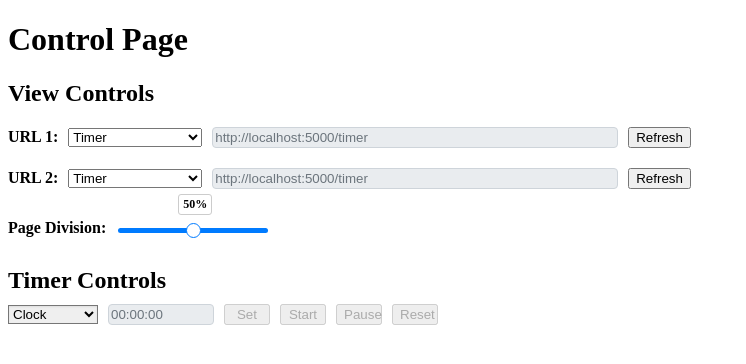
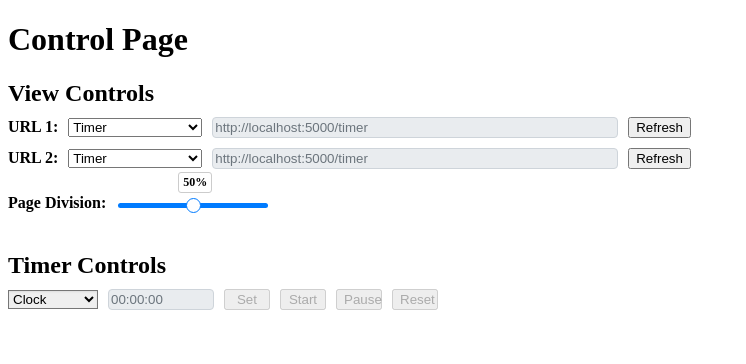
Before and after one commit to MCSstrike/MultiScreenPresenter, a Flask app: page /control in a window 1280 px wide. Shown: the top 364 px of the page, without its empty margins (0-746 px from the left). Run offline with Flask 3, Linux system fonts and the light colour scheme; some libraries are stand-ins or nearby versions.

Commit message:
Updated the formatting for the control page so the new timer controls match the other controls. Made css formatting on control page more consistent

```diff
--- a/MultiScreenManager.py
+++ b/MultiScreenManager.py
@@ -96,15 +96,13 @@ def update_timer():
     return {"status": "success"}
 
 
-@socketio.on("connect")
-def handle_connect():
-    print("Client connected")
+#@socketio.on("connect")
+#def handle_connect():
+    # Handle connect event
 
-
-@socketio.on("disconnect")
-def handle_disconnect():
-    print("Client disconnected")
-
+#@socketio.on("disconnect")
+#def handle_disconnect():
+    # Handle disconnect event
 
 @app.route("/control", methods=["GET", "POST"])
 def control():
--- a/static/control.css
+++ b/static/control.css
@@ -52,7 +52,7 @@ input[type="range"].gray::-moz-range-thumb {
 
 .slider-value {
     position: absolute;
-    top: -25px;
+    top: -22px;
     left: 0;
     transform: translateX(-50%);
     font-size: 12px;
@@ -67,9 +67,15 @@ input[type="range"].gray::-moz-range-thumb {
 
 /* URL controls */
 .url-controls {
-    margin-bottom: 20px;
+    margin-bottom: 10px;
     display: flex;
     align-items: center;
+}
+
+/* URL title styling */
+.view-container h2 {
+    margin-bottom: 10px;
+    font-size: 1.5em; /* Ensure consistent heading size */
 }
 
 .url-controls label {
@@ -85,7 +91,7 @@ input[type="range"].gray::-moz-range-thumb {
 .slider-container {
     display: flex;
     align-items: center;
-    margin-top: 30px;
+    margin-top: 25px;
 }
 
 .slider-container label {
@@ -122,24 +128,22 @@ input[type="text"]:disabled {
     /*box-sizing: border-box; /* Include padding and borders in the width */
 }
 
-
-
 /* Timer container styling */
 .timer-container {
-    margin-top: 30px;
+    margin-top: 20px;
     display: flex;
     flex-direction: column; /* Stack elements vertically */
-    gap: 10px; /* Space between the title and controls */
 }
 
 /* Timer title styling */
 .timer-container h2 {
-    margin: 0; /* Remove extra margins */
+    margin-bottom: 10px;
     font-size: 1.5em; /* Ensure consistent heading size */
 }
 
 /* Timer controls styling */
 .timer-controls {
+    margin-bottom: 10px;
     display: flex;
     align-items: center; /* Align items vertically */
 }
```
